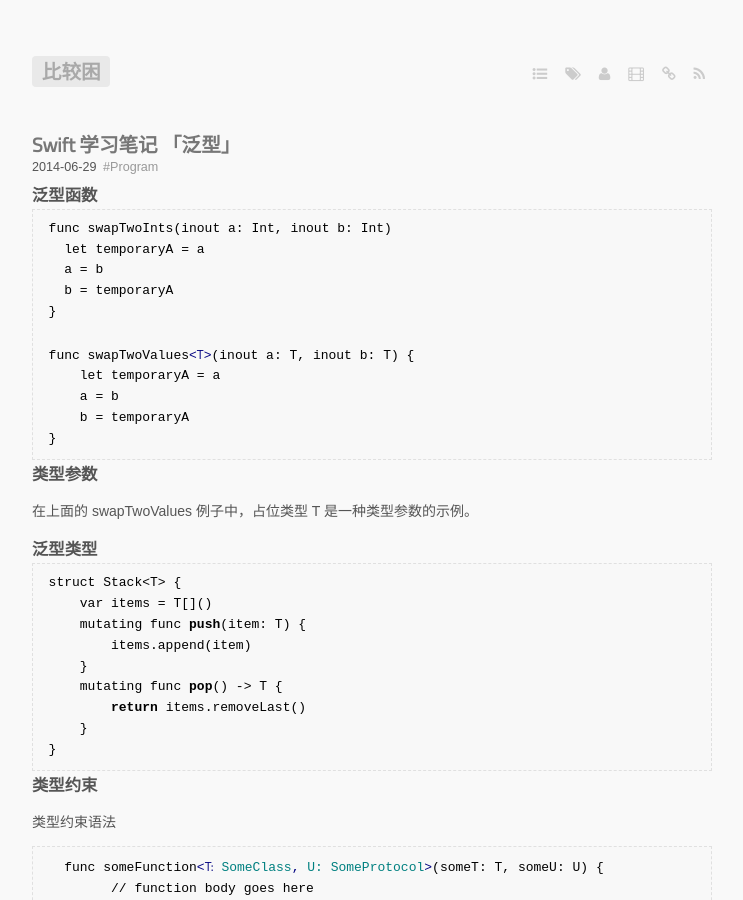
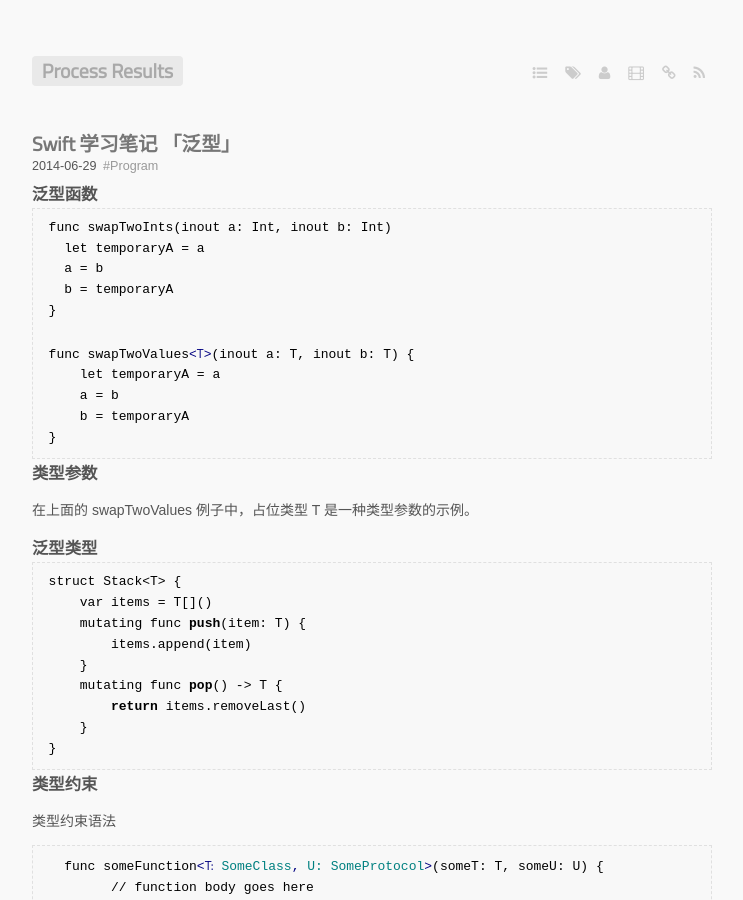
Before and after one commit to yichenluan/yichenluan.github.io, a Jekyll site: the page built from index.markdown, in a window 1280 px wide and 900 px high. Shown: the whole window, without its empty margins (268-1011 px from the left). Built offline with Jekyll 4.4.1, drawn with Linux system fonts in a browser that asks for light colours; some web fonts are replaced; Markdown is read by kramdown in place of the engine named in the settings; comment, search, counter and statistics services are not loaded.

Commit message:
Change Name

```diff
--- a/_config.yml
+++ b/_config.yml
@@ -1,7 +1,7 @@
 markdown: rdiscount
 pygments: true
 permalink: /:year/:month/:day/:title.html
-name: 比较困
+name: Process Results
 markdown: rdiscount
 
 author: "yichenluan"
```
